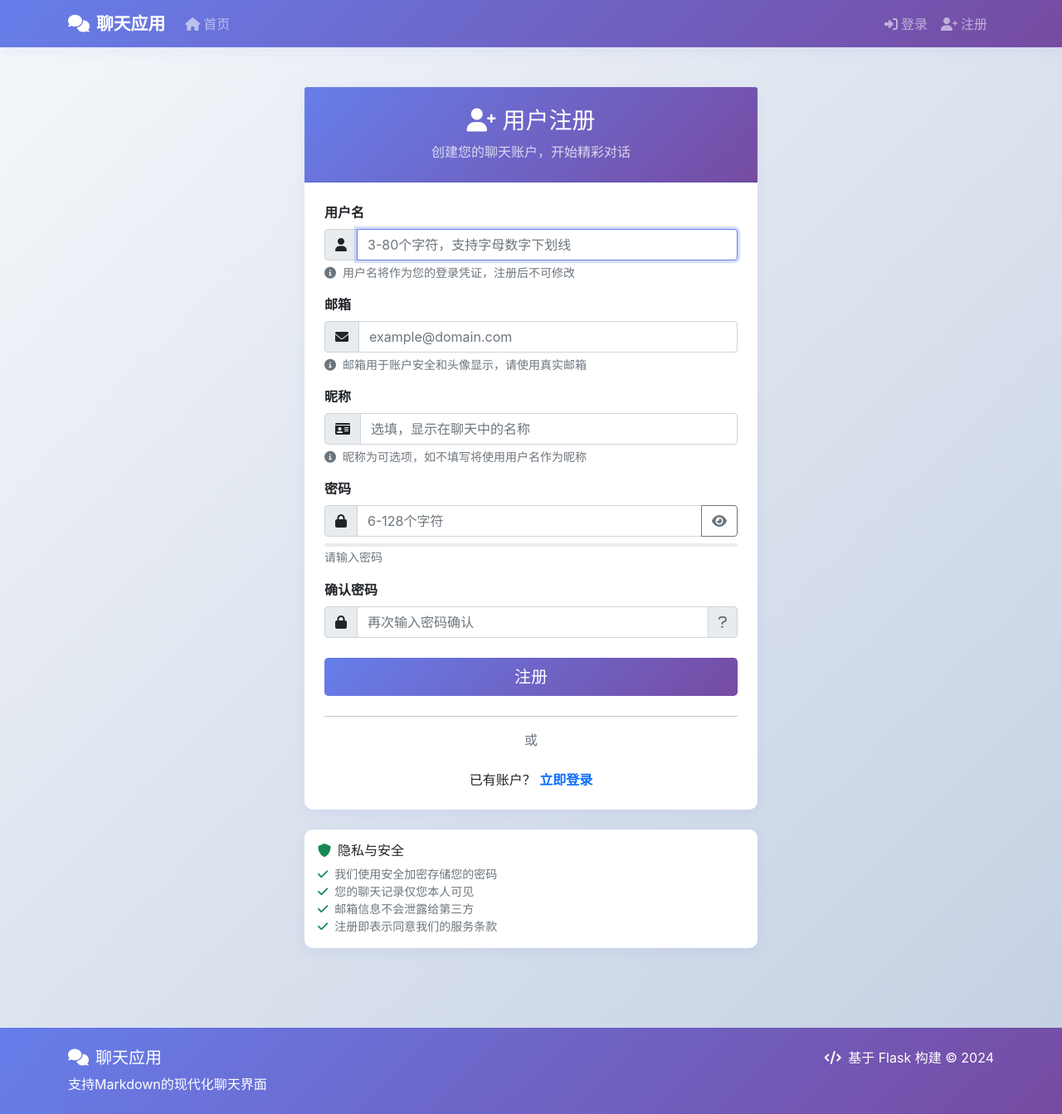
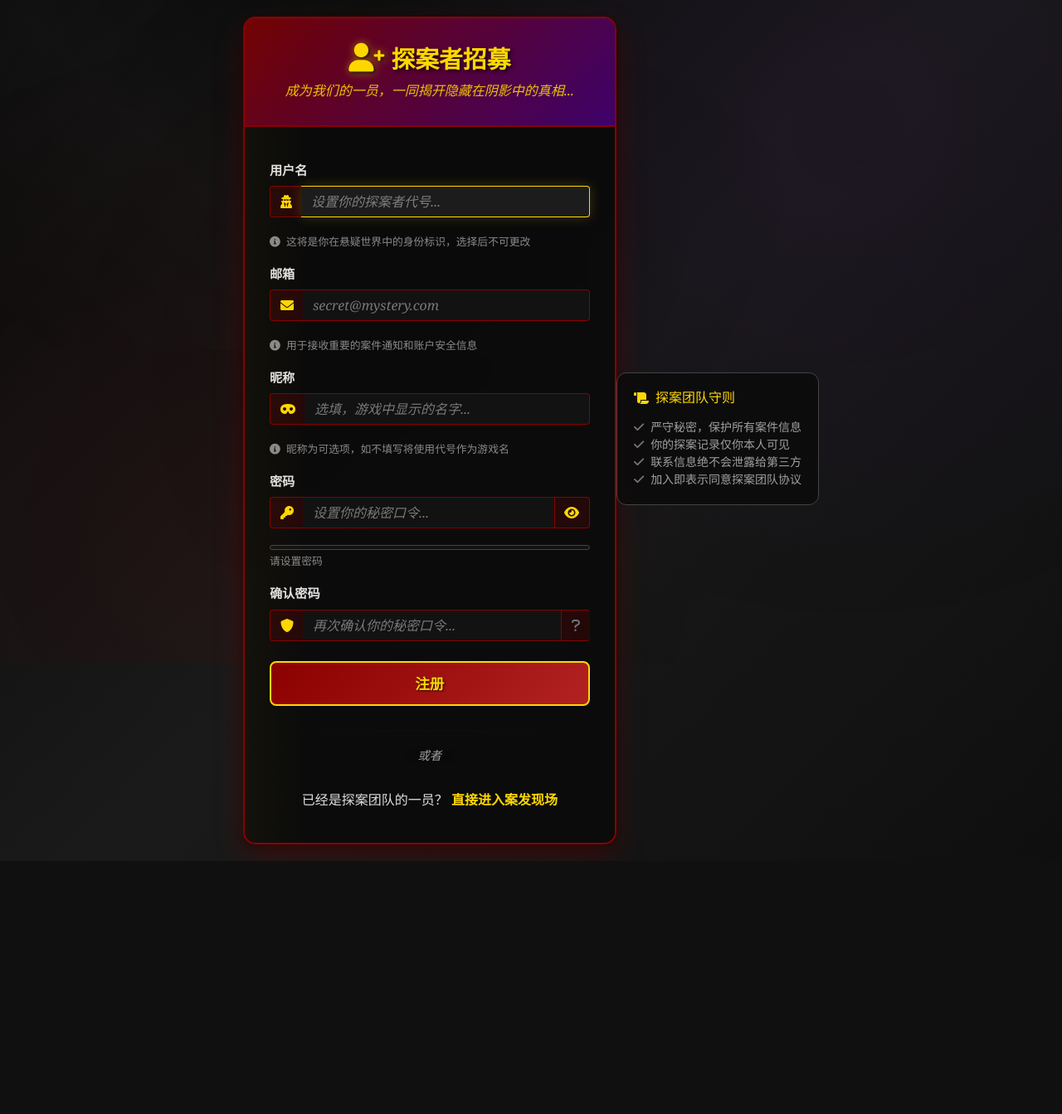
Before and after one commit to Adonis511/murdergame, a Flask app: page /register in a window 1280 px wide. Shown: the whole page at 83% size. After the commit the page ends 1038 px from the top, so only its background shows below. Run offline with Flask 3, Linux system fonts and the light colour scheme.

Commit message:
login and register page

```diff
--- a/app.py
+++ b/app.py
@@ -44,6 +44,22 @@ if GAME_API_AVAILABLE:
 def load_user(user_id):
     return User.query.get(int(user_id))
 
+@app.before_request
+def require_login():
+    """在请求处理前检查登录状态"""
+    # 定义不需要登录的端点
+    exempt_endpoints = ['login', 'register', 'static', 'css_files', 'js_files', 'game_files']
+    # API端点中的一些公开接口
+    exempt_api_endpoints = ['api_status', 'get_config']
+
+    # 如果当前端点在免登录列表中，直接通过
+    if request.endpoint in exempt_endpoints or request.endpoint in exempt_api_endpoints:
+        return
+
+    # 如果用户未登录且不是注册相关请求，跳转到登录页面
+    if not current_user.is_authenticated:
+        return redirect(url_for('login', next=request.url))
+
 # 表单类
 class LoginForm(FlaskForm):
     """登录表单"""
@@ -88,6 +104,9 @@ class MessageForm(FlaskForm):
 @app.route('/')
 def index():
     """首页路由"""
+    # 如果用户未登录，跳转到登录页面
+    if not current_user.is_authenticated:
+        return redirect(url_for('login'))
     return render_template('index.html')
 
 @app.route('/login', methods=['GET', 'POST'])
@@ -124,7 +143,7 @@ def login():
                 # 重定向到用户想要访问的页面
                 next_page = request.args.get('next')
                 if not next_page or not next_page.startswith('/'):
-                    next_page = url_for('index')
+                    next_page = url_for('chat')  # 登录后默认跳转到游戏页面
                 return redirect(next_page)
             else:
                 log_entry.failure_reason = '账户已被禁用'
--- /dev/null
+++ b/template/mystery_auth.css
@@ -0,0 +1,444 @@
+/* 剧本杀悬疑风格 - 登录注册页面 */
+
+/* 基础样式重置 */
+* {
+    margin: 0;
+    padding: 0;
+    box-sizing: border-box;
+}
+
+body {
+    background: linear-gradient(135deg, #0a0a0a 0%, #1a1a1a 50%, #0f0f0f 100%);
+    color: #e0e0e0;
+    font-family: 'Georgia', 'Times New Roman', serif;
+    min-height: 100vh;
+    overflow-x: hidden;
+}
+
+/* 隐藏导航栏 */
+.navbar {
+    display: none !important;
+}
+
+/* 悬疑背景效果 */
+.mystery-bg {
+    position: fixed;
+    top: 0;
+    left: 0;
+    right: 0;
+    bottom: 0;
+    background-image:
+        radial-gradient(circle at 20% 80%, rgba(139, 0, 0, 0.15) 0%, transparent 50%),
+        radial-gradient(circle at 80% 20%, rgba(75, 0, 130, 0.15) 0%, transparent 50%),
+        radial-gradient(circle at 40% 40%, rgba(0, 0, 0, 0.4) 0%, transparent 50%);
+    animation: mysteriousGlow 12s ease-in-out infinite alternate;
+    z-index: -2;
+}
+
+@keyframes mysteriousGlow {
+    0% { opacity: 0.3; }
+    100% { opacity: 0.8; }
+}
+
+/* 雾气效果 */
+.fog-overlay {
+    position: fixed;
+    top: 0;
+    left: 0;
+    right: 0;
+    bottom: 0;
+    background:
+        linear-gradient(45deg, transparent 30%, rgba(255,255,255,0.02) 50%, transparent 70%),
+        linear-gradient(-45deg, transparent 30%, rgba(255,255,255,0.01) 50%, transparent 70%);
+    animation: fog 25s linear infinite;
+    pointer-events: none;
+    z-index: -1;
+}
+
+@keyframes fog {
+    0% { transform: translateX(-100%) translateY(-100%); }
+    100% { transform: translateX(100%) translateY(100%); }
+}
+
+/* 主容器 */
+.auth-container {
+    min-height: 100vh;
+    display: flex;
+    align-items: center;
+    justify-content: center;
+    padding: 20px;
+    position: relative;
+    z-index: 1;
+}
+
+/* 认证卡片 */
+.auth-card {
+    background: rgba(10, 10, 10, 0.9);
+    border: 2px solid #8B0000;
+    border-radius: 15px;
+    backdrop-filter: blur(20px);
+    box-shadow:
+        0 15px 35px rgba(139, 0, 0, 0.3),
+        0 5px 15px rgba(0, 0, 0, 0.5),
+        inset 0 1px 0 rgba(255, 255, 255, 0.1);
+    max-width: 450px;
+    width: 100%;
+    animation: fadeInUp 1s ease-out;
+    position: relative;
+    overflow: hidden;
+}
+
+@keyframes fadeInUp {
+    from {
+        opacity: 0;
+        transform: translateY(30px);
+    }
+    to {
+        opacity: 1;
+        transform: translateY(0);
+    }
+}
+
+/* 卡片内光效 */
+.auth-card::before {
+    content: '';
+    position: absolute;
+    top: 0;
+    left: -100%;
+    width: 100%;
+    height: 100%;
+    background: linear-gradient(90deg,
+        transparent,
+        rgba(255, 215, 0, 0.1),
+        transparent);
+    animation: shimmer 3s ease-in-out infinite;
+}
+
+@keyframes shimmer {
+    0% { left: -100%; }
+    100% { left: 100%; }
+}
+
+/* 卡片头部 */
+.auth-header {
+    background: linear-gradient(135deg,
+        rgba(139, 0, 0, 0.8) 0%,
+        rgba(75, 0, 130, 0.8) 100%);
+    color: #FFD700;
+    text-align: center;
+    padding: 30px 20px;
+    border-bottom: 2px solid #8B0000;
+    position: relative;
+}
+
+.auth-header h3 {
+    font-size: 1.8em;
+    font-weight: bold;
+    text-shadow: 2px 2px 4px rgba(0, 0, 0, 0.8);
+    margin-bottom: 8px;
+}
+
+.auth-header p {
+    opacity: 0.9;
+    font-size: 1em;
+    font-style: italic;
+    margin: 0;
+}
+
+.auth-header i {
+    font-size: 1.2em;
+    margin-right: 8px;
+    color: #FFD700;
+    filter: drop-shadow(0 0 5px rgba(255, 215, 0, 0.5));
+}
+
+/* 卡片主体 */
+.auth-body {
+    padding: 40px 30px;
+}
+
+/* 表单控件样式 */
+.form-label {
+    color: #e0e0e0;
+    font-weight: bold;
+    margin-bottom: 8px;
+    font-size: 0.95em;
+}
+
+.input-group {
+    margin-bottom: 20px;
+}
+
+.input-group-text {
+    background: rgba(139, 0, 0, 0.2);
+    border: 1px solid #8B0000;
+    color: #FFD700;
+    border-right: none;
+}
+
+.form-control {
+    background: rgba(20, 20, 20, 0.8);
+    border: 1px solid #8B0000;
+    color: #e0e0e0;
+    border-left: none;
+    transition: all 0.3s ease;
+}
+
+.form-control:focus {
+    background: rgba(30, 30, 30, 0.9);
+    border-color: #FFD700;
+    box-shadow: 0 0 15px rgba(255, 215, 0, 0.2);
+    color: #e0e0e0;
+}
+
+.form-control::placeholder {
+    color: rgba(224, 224, 224, 0.5);
+    font-style: italic;
+}
+
+/* 密码切换按钮 */
+.btn-outline-secondary {
+    background: rgba(139, 0, 0, 0.2);
+    border: 1px solid #8B0000;
+    color: #FFD700;
+    border-left: none;
+}
+
+.btn-outline-secondary:hover {
+    background: rgba(139, 0, 0, 0.4);
+    border-color: #FFD700;
+    color: #FFD700;
+}
+
+/* 检查框 */
+.form-check-input {
+    background-color: rgba(20, 20, 20, 0.8);
+    border: 2px solid #8B0000;
+}
+
+.form-check-input:checked {
+    background-color: #8B0000;
+    border-color: #8B0000;
+}
+
+.form-check-label {
+    color: #e0e0e0;
+    font-size: 0.9em;
+}
+
+/* 按钮样式 */
+.btn-mystery {
+    background: linear-gradient(135deg, #8B0000, #B22222);
+    border: 2px solid #FFD700;
+    color: #FFD700;
+    font-weight: bold;
+    font-size: 1.1em;
+    padding: 12px 30px;
+    border-radius: 8px;
+    text-shadow: 1px 1px 2px rgba(0, 0, 0, 0.8);
+    transition: all 0.3s ease;
+    position: relative;
+    overflow: hidden;
+}
+
+.btn-mystery::before {
+    content: '';
+    position: absolute;
+    top: 0;
+    left: -100%;
+    width: 100%;
+    height: 100%;
+    background: linear-gradient(90deg,
+        transparent,
+        rgba(255, 215, 0, 0.2),
+        transparent);
+    transition: left 0.5s ease;
+}
+
+.btn-mystery:hover {
+    background: linear-gradient(135deg, #A52A2A, #DC143C);
+    border-color: #FFD700;
+    color: #FFD700;
+    transform: translateY(-2px);
+    box-shadow: 0 8px 25px rgba(139, 0, 0, 0.4);
+}
+
+.btn-mystery:hover::before {
+    left: 100%;
+}
+
+/* 分隔线 */
+.auth-divider {
+    text-align: center;
+    margin: 30px 0;
+    position: relative;
+}
+
+.auth-divider hr {
+    border: none;
+    height: 1px;
+    background: linear-gradient(90deg,
+        transparent,
+        rgba(139, 0, 0, 0.5),
+        transparent);
+}
+
+.auth-divider span {
+    background: rgba(10, 10, 10, 0.9);
+    color: rgba(224, 224, 224, 0.7);
+    padding: 0 15px;
+    font-size: 0.9em;
+    font-style: italic;
+}
+
+/* 链接样式 */
+.auth-link {
+    color: #FFD700;
+    text-decoration: none;
+    font-weight: bold;
+    transition: all 0.3s ease;
+}
+
+.auth-link:hover {
+    color: #FFA500;
+    text-shadow: 0 0 8px rgba(255, 215, 0, 0.5);
+}
+
+/* 信息卡片 */
+.info-card {
+    background: rgba(10, 10, 10, 0.8);
+    border: 1px solid #444;
+    border-radius: 12px;
+    padding: 20px;
+    margin-top: 20px;
+    backdrop-filter: blur(10px);
+    animation: fadeInUp 1s ease-out 0.3s both;
+}
+
+.info-card h6 {
+    color: #FFD700;
+    margin-bottom: 15px;
+    display: flex;
+    align-items: center;
+}
+
+.info-card .text-muted {
+    color: rgba(224, 224, 224, 0.7) !important;
+}
+
+.info-card code {
+    background: rgba(139, 0, 0, 0.2);
+    color: #FFD700;
+    padding: 2px 6px;
+    border-radius: 4px;
+    font-family: 'Courier New', monospace;
+}
+
+/* 密码强度指示器 */
+.progress {
+    background: rgba(20, 20, 20, 0.8);
+    border: 1px solid #444;
+    height: 6px;
+}
+
+.progress-bar {
+    transition: all 0.3s ease;
+}
+
+/* 验证反馈 */
+.invalid-feedback {
+    color: #FF6B6B;
+    font-size: 0.85em;
+    margin-top: 5px;
+}
+
+.form-text {
+    color: rgba(224, 224, 224, 0.6);
+    font-size: 0.8em;
+    margin-top: 5px;
+}
+
+/* 图标颜色 */
+.text-success i {
+    color: #4CAF50 !important;
+}
+
+.text-danger i {
+    color: #FF6B6B !important;
+}
+
+.text-warning i {
+    color: #FFD700 !important;
+}
+
+.text-info i {
+    color: #2196F3 !important;
+}
+
+.text-muted i {
+    color: rgba(224, 224, 224, 0.5) !important;
+}
+
+/* 响应式设计 */
+@media (max-width: 576px) {
+    .auth-container {
+        padding: 10px;
+    }
+
+    .auth-card {
+        margin: 0;
+    }
+
+    .auth-body {
+        padding: 30px 20px;
+    }
+
+    .auth-header {
+        padding: 25px 15px;
+    }
+
+    .auth-header h3 {
+        font-size: 1.5em;
+    }
+}
+
+/* 加载动画 */
+.loading {
+    opacity: 0.7;
+    pointer-events: none;
+}
+
+.loading .btn-mystery {
+    background: linear-gradient(135deg, #666, #888);
+    border-color: #999;
+    color: #999;
+}
+
+/* 页脚隐藏（如果有的话） */
+.footer {
+    display: none !important;
+}
+
+/* Flash消息样式覆盖 */
+.alert {
+    background: rgba(10, 10, 10, 0.9) !important;
+    border: 1px solid #8B0000 !important;
+    color: #e0e0e0 !important;
+    border-radius: 8px !important;
+    margin-bottom: 20px;
+}
+
+.alert-success {
+    border-color: #4CAF50 !important;
+    color: #4CAF50 !important;
+}
+
+.alert-danger {
+    border-color: #FF6B6B !important;
+    color: #FF6B6B !important;
+}
+
+.alert-info {
+    border-color: #2196F3 !important;
+    color: #2196F3 !important;
+}
--- a/template/register.html
+++ b/template/register.html
@@ -1,31 +1,65 @@
-{% extends "base.html" %}
+<!DOCTYPE html>
+<html lang="zh-CN">
+<head>
+    <meta charset="UTF-8">
+    <meta name="viewport" content="width=device-width, initial-scale=1.0">
+    <title>加入探案团队 - 剧本杀悬疑世界</title>
 
-{% block title %}用户注册 - 聊天应用{% endblock %}
+    <!-- Bootstrap CSS -->
+    <link href="https://cdn.jsdelivr.net/npm/bootstrap@5.1.3/dist/css/bootstrap.min.css" rel="stylesheet">
+    <!-- Font Awesome -->
+    <link href="https://cdnjs.cloudflare.com/ajax/libs/font-awesome/6.0.0/css/all.min.css" rel="stylesheet">
+    <!-- 悬疑风格CSS -->
+    <link href="/static/mystery_auth.css" rel="stylesheet">
+</head>
+<body>
+    <!-- 悬疑背景 -->
+    <div class="mystery-bg"></div>
+    <div class="fog-overlay"></div>
 
-{% block content %}
-<div class="container py-5">
+    <!-- 消息提示 -->
+    {% with messages = get_flashed_messages(with_categories=true) %}
+        {% if messages %}
+        <div class="container-fluid position-fixed" style="top: 20px; z-index: 1000;">
             <div class="row justify-content-center">
-        <div class="col-md-8 col-lg-6">
-            <div class="card animate-fade-in">
-                <div class="card-header text-center py-4" style="background: var(--gradient); color: white;">
-                    <h3 class="mb-0">
-                        <i class="fas fa-user-plus me-2"></i>用户注册
+                <div class="col-md-6">
+                    {% for category, message in messages %}
+                    <div class="alert alert-{{ 'danger' if category == 'error' else category }} alert-dismissible fade show" role="alert">
+                        <i class="fas fa-{{ 'exclamation-triangle' if category == 'error' else 'info-circle' if category == 'info' else 'check-circle' }} me-2"></i>
+                        {{ message }}
+                        <button type="button" class="btn-close" data-bs-dismiss="alert"></button>
+                    </div>
+                    {% endfor %}
+                </div>
+            </div>
+        </div>
+        {% endif %}
+    {% endwith %}
+
+    <!-- 主容器 -->
+    <div class="auth-container">
+        <div class="auth-card">
+            <!-- 卡片头部 -->
+            <div class="auth-header">
+                <h3>
+                    <i class="fas fa-user-plus"></i>探案者招募
                 </h3>
-                    <p class="mb-0 mt-2 opacity-75">创建您的聊天账户，开始精彩对话</p>
+                <p>成为我们的一员，一同揭开隐藏在阴影中的真相...</p>
             </div>
 
-                <div class="card-body p-4">
+            <!-- 卡片主体 -->
+            <div class="auth-body">
                 <form method="POST" id="registerForm">
                     {{ form.hidden_tag() }}
 
                     <!-- 用户名输入 -->
                     <div class="mb-3">
-                            {{ form.username.label(class="form-label fw-bold") }}
+                        {{ form.username.label(class="form-label") }}
                         <div class="input-group">
                             <span class="input-group-text">
-                                    <i class="fas fa-user"></i>
+                                <i class="fas fa-user-secret"></i>
                             </span>
-                                {{ form.username(class="form-control" + (" is-invalid" if form.username.errors else ""), placeholder="3-80个字符，支持字母数字下划线") }}
+                            {{ form.username(class="form-control" + (" is-invalid" if form.username.errors else ""), placeholder="设置你的探案者代号...") }}
                         </div>
                         {% if form.username.errors %}
                             <div class="invalid-feedback d-block">
@@ -36,18 +70,18 @@
                         {% endif %}
                         <div class="form-text">
                             <i class="fas fa-info-circle me-1"></i>
-                                用户名将作为您的登录凭证，注册后不可修改
+                            这将是你在悬疑世界中的身份标识，选择后不可更改
                         </div>
                     </div>
 
                     <!-- 邮箱输入 -->
                     <div class="mb-3">
-                            {{ form.email.label(class="form-label fw-bold") }}
+                        {{ form.email.label(class="form-label") }}
                         <div class="input-group">
                             <span class="input-group-text">
                                 <i class="fas fa-envelope"></i>
                             </span>
-                                {{ form.email(class="form-control" + (" is-invalid" if form.email.errors else ""), placeholder="example@domain.com") }}
+                            {{ form.email(class="form-control" + (" is-invalid" if form.email.errors else ""), placeholder="secret@mystery.com") }}
                         </div>
                         {% if form.email.errors %}
                             <div class="invalid-feedback d-block">
@@ -58,18 +92,18 @@
                         {% endif %}
                         <div class="form-text">
                             <i class="fas fa-info-circle me-1"></i>
-                                邮箱用于账户安全和头像显示，请使用真实邮箱
+                            用于接收重要的案件通知和账户安全信息
                         </div>
                     </div>
 
                     <!-- 昵称输入 -->
                     <div class="mb-3">
-                            {{ form.nickname.label(class="form-label fw-bold") }}
+                        {{ form.nickname.label(class="form-label") }}
                         <div class="input-group">
                             <span class="input-group-text">
-                                    <i class="fas fa-id-card"></i>
+                                <i class="fas fa-mask"></i>
                             </span>
-                                {{ form.nickname(class="form-control" + (" is-invalid" if form.nickname.errors else ""), placeholder="选填，显示在聊天中的名称") }}
+                            {{ form.nickname(class="form-control" + (" is-invalid" if form.nickname.errors else ""), placeholder="选填，游戏中显示的名字...") }}
                         </div>
                         {% if form.nickname.errors %}
                             <div class="invalid-feedback d-block">
@@ -80,18 +114,18 @@
                         {% endif %}
                         <div class="form-text">
                             <i class="fas fa-info-circle me-1"></i>
-                                昵称为可选项，如不填写将使用用户名作为昵称
+                            昵称为可选项，如不填写将使用代号作为游戏名
                         </div>
                     </div>
 
                     <!-- 密码输入 -->
                     <div class="mb-3">
-                            {{ form.password.label(class="form-label fw-bold") }}
+                        {{ form.password.label(class="form-label") }}
                         <div class="input-group">
                             <span class="input-group-text">
-                                    <i class="fas fa-lock"></i>
+                                <i class="fas fa-key"></i>
                             </span>
-                                {{ form.password(class="form-control" + (" is-invalid" if form.password.errors else ""), placeholder="6-128个字符") }}
+                            {{ form.password(class="form-control" + (" is-invalid" if form.password.errors else ""), placeholder="设置你的秘密口令...") }}
                             <button class="btn btn-outline-secondary" type="button" id="togglePassword">
                                 <i class="fas fa-eye" id="eyeIcon"></i>
                             </button>
@@ -105,21 +139,21 @@
                         {% endif %}
                         <!-- 密码强度指示器 -->
                         <div class="mt-2">
-                                <div class="progress" style="height: 4px;">
+                            <div class="progress">
                                 <div class="progress-bar" id="passwordStrength" role="progressbar" style="width: 0%"></div>
                             </div>
-                                <small class="form-text" id="passwordStrengthText">请输入密码</small>
+                            <small class="form-text" id="passwordStrengthText">请设置密码</small>
                         </div>
                     </div>
 
                     <!-- 确认密码输入 -->
                     <div class="mb-4">
-                            {{ form.password2.label(class="form-label fw-bold") }}
+                        {{ form.password2.label(class="form-label") }}
                         <div class="input-group">
                             <span class="input-group-text">
-                                    <i class="fas fa-lock"></i>
+                                <i class="fas fa-shield-alt"></i>
                             </span>
-                                {{ form.password2(class="form-control" + (" is-invalid" if form.password2.errors else ""), placeholder="再次输入密码确认") }}
+                            {{ form.password2(class="form-control" + (" is-invalid" if form.password2.errors else ""), placeholder="再次确认你的秘密口令...") }}
                             <span class="input-group-text" id="passwordMatchIcon">
                                 <i class="fas fa-question text-muted"></i>
                             </span>
@@ -135,48 +169,46 @@
 
                     <!-- 注册按钮 -->
                     <div class="d-grid">
-                            {{ form.submit(class="btn btn-gradient btn-lg", id="submitBtn") }}
+                        {{ form.submit(class="btn btn-mystery btn-lg", id="submitBtn") }}
                     </div>
                 </form>
 
                 <!-- 分隔线 -->
-                    <div class="text-center my-4">
+                <div class="auth-divider">
                     <hr>
-                        <span class="text-muted bg-white px-3">或</span>
+                    <span>或者</span>
                 </div>
 
                 <!-- 登录链接 -->
                 <div class="text-center">
                     <p class="mb-0">
-                            已有账户？
-                            <a href="{{ url_for('login') }}" class="text-decoration-none fw-bold">
-                                立即登录
+                        已经是探案团队的一员？
+                        <a href="{{ url_for('login') }}" class="auth-link">
+                            直接进入案发现场
                         </a>
                     </p>
                 </div>
             </div>
         </div>
 
-            <!-- 注册须知 -->
-            <div class="card mt-4 animate-fade-in" style="animation-delay: 0.2s;">
-                <div class="card-body">
-                    <h6 class="card-title">
-                        <i class="fas fa-shield-alt text-success me-2"></i>隐私与安全
+        <!-- 探案团队守则 -->
+        <div class="info-card">
+            <h6>
+                <i class="fas fa-scroll me-2"></i>探案团队守则
             </h6>
             <ul class="list-unstyled mb-0 small text-muted">
-                        <li><i class="fas fa-check text-success me-2"></i>我们使用安全加密存储您的密码</li>
-                        <li><i class="fas fa-check text-success me-2"></i>您的聊天记录仅您本人可见</li>
-                        <li><i class="fas fa-check text-success me-2"></i>邮箱信息不会泄露给第三方</li>
-                        <li><i class="fas fa-check text-success me-2"></i>注册即表示同意我们的服务条款</li>
+                <li><i class="fas fa-check text-success me-2"></i>严守秘密，保护所有案件信息</li>
+                <li><i class="fas fa-check text-success me-2"></i>你的探案记录仅你本人可见</li>
+                <li><i class="fas fa-check text-success me-2"></i>联系信息绝不会泄露给第三方</li>
+                <li><i class="fas fa-check text-success me-2"></i>加入即表示同意探案团队协议</li>
             </ul>
         </div>
     </div>
-        </div>
-    </div>
-</div>
-{% endblock %}
 
-{% block extra_js %}
+    <!-- Bootstrap JS -->
+    <script src="https://cdn.jsdelivr.net/npm/bootstrap@5.1.3/dist/js/bootstrap.bundle.min.js"></script>
+
+
     <script>
     document.addEventListener('DOMContentLoaded', function() {
         const form = document.getElementById('registerForm');
@@ -242,14 +274,13 @@ document.addEventListener('DOMContentLoaded', function() {
             const percentage = (strength / 5) * 100;
             strengthBar.style.width = percentage + '%';
 
-        const strengthClasses = ['bg-danger', 'bg-warning', 'bg-info', 'bg-success'];
-        const strengthTexts = ['密码太弱', '密码较弱', '密码一般', '密码较强', '密码很强'];
+            const strengthTexts = ['密码过于简单', '密码较弱', '密码尚可', '密码较强', '密码很强'];
 
             // 清除所有强度类
             strengthBar.className = 'progress-bar';
 
             if (strength === 0) {
-            strengthText.textContent = '请输入密码';
+                strengthText.textContent = '请设置密码';
                 strengthText.className = 'form-text text-muted';
             } else if (strength <= 2) {
                 strengthBar.classList.add('bg-danger');
@@ -290,14 +321,16 @@ document.addEventListener('DOMContentLoaded', function() {
         // 表单提交处理
         if (form && submitBtn) {
             form.addEventListener('submit', function(e) {
-            submitBtn.value = '注册中...';
+                submitBtn.value = '正在创建探案者档案...';
                 submitBtn.disabled = true;
+                submitBtn.classList.add('loading');
 
                 // 如果表单验证失败，恢复按钮状态
                 setTimeout(() => {
                     if (document.querySelector('.is-invalid')) {
                         submitBtn.value = '注册';
                         submitBtn.disabled = false;
+                        submitBtn.classList.remove('loading');
                     }
                 }, 100);
             });
@@ -308,6 +341,15 @@ document.addEventListener('DOMContentLoaded', function() {
         if (usernameField) {
             usernameField.focus();
         }
+
+        // 悬疑效果增强
+        const authCard = document.querySelector('.auth-card');
+        if (authCard) {
+            authCard.addEventListener('mouseenter', function() {
+                // 可以在这里添加悬疑音效
+            });
+        }
     });
     </script>
-{% endblock %}
+</body>
+</html>
```
Also changed, not shown: template/login.html (+84 -41 lines), instance/chat_app.db. Lines whose indentation alone changed are shown as unchanged.
